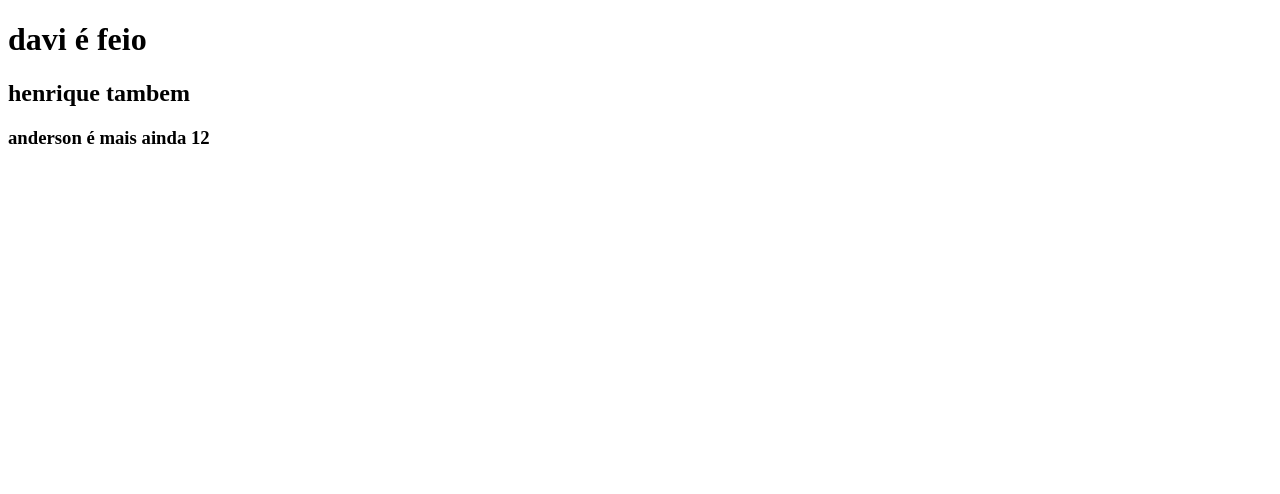
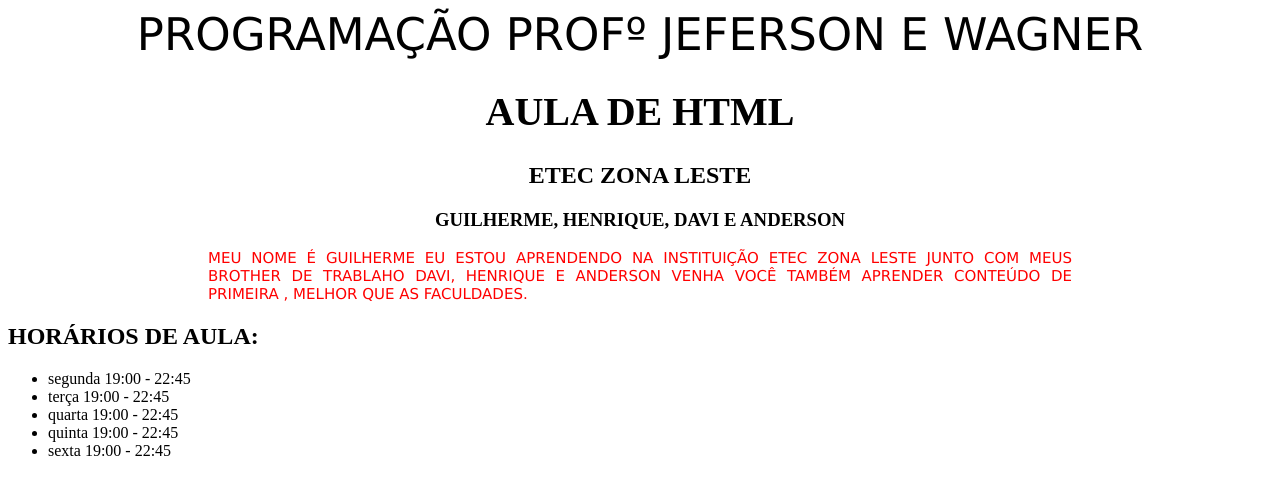
Before and after one commit to GuiFigueiredo/primeira_aula_de_git, a plain HTML site: page aulacss/index.html in a window 1280 px wide. Drawn offline with Linux system fonts and the light colour scheme.

Commit message:
informativo da etec

```diff
--- /dev/null
+++ b/aulacss/estilo.css
@@ -0,0 +1,33 @@
+body{
+        background-color:white;
+
+}
+h1{
+font-family: times new roman;
+    font-size: 40px;
+	font-style: strong;
+	text-align: center;
+
+}
+h2{
+	text-align: center;
+}
+h3{
+	text-align: center;
+}
+p{
+ color: red;
+ font-family: verdana;
+ font-size: 15px;
+ text-align: justify;
+ margin-left: 200px;
+ margin-right: 200px;
+}
+#horario{
+text-align:left
+}
+header{
+font-family: verdana;
+font-style: strong;
+font-size: 45px;
+text-align: center
--- a/aulacss/index.html
+++ b/aulacss/index.html
@@ -2,10 +2,29 @@
 <html>
 <head>
 <title> aula teste de html </title>
+<link rel="stylesheet"type="text/css"href="estilo.css"/>
+
+
+
+
 <body>
-<h1>davi é feio</h1>
-<h2>henrique tambem</h2>
-<h3>anderson é mais ainda 12</h3>
+
+<header> PROGRAMAÇÃO PROFº JEFERSON E WAGNER</header>
+<h1>AULA DE HTML  </h1>
+<h2> ETEC ZONA LESTE </h2>
+<h3>GUILHERME, HENRIQUE, DAVI E ANDERSON </h3>
+<p>MEU NOME É GUILHERME EU ESTOU APRENDENDO NA INSTITUIÇÃO ETEC ZONA LESTE
+JUNTO COM MEUS BROTHER DE TRABLAHO DAVI, HENRIQUE E ANDERSON
+VENHA VOCÊ TAMBÉM APRENDER CONTEÚDO DE PRIMEIRA , MELHOR QUE AS FACULDADES.</P>
+<h2 id="horario"> HORÁRIOS DE AULA:</H2>
+<ul>
+<li> segunda 19:00 - 22:45
+<li> terça 19:00 - 22:45
+<li> quarta 19:00 - 22:45
+<li> quinta 19:00 - 22:45
+<li> sexta 19:00 - 22:45
+</ul>
+</body>
 </head>
-</body>
+
 </html>
```
